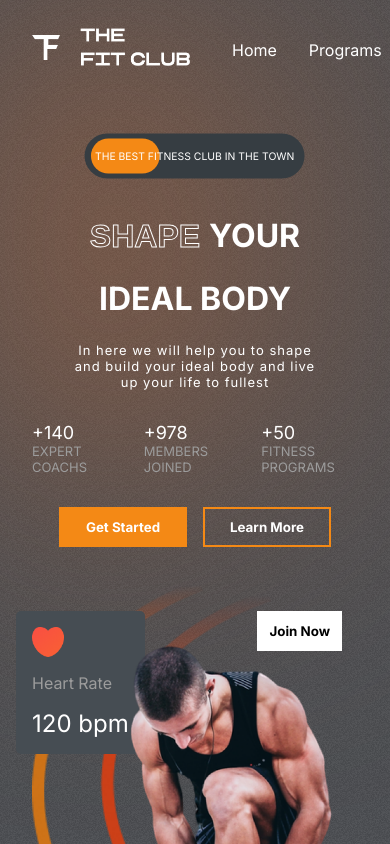
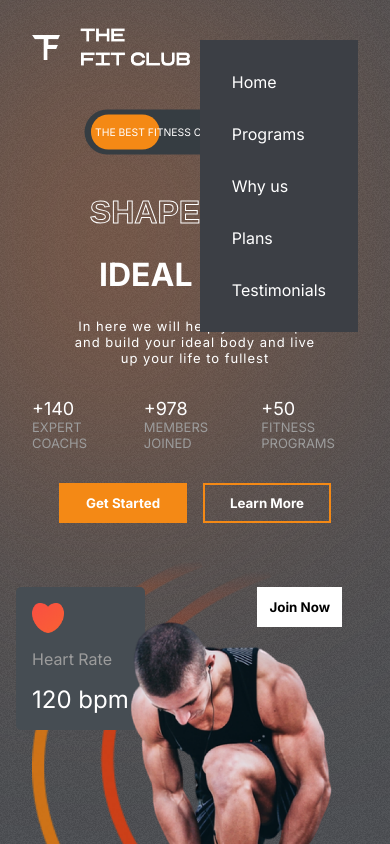
Before and after one commit to ZahaAnass/Gym-website, a React (Create React App) app: page / in a window 390 px wide. Shown: the top 844 px of the page. Built offline with nearby package versions, Linux system fonts and the light colour scheme.

Commit message:
add responsive styles for mobile menu with animations

```diff
--- a/src/components/Header/Header.css
+++ b/src/components/Header/Header.css
@@ -19,3 +19,17 @@
     cursor: pointer;
     color: var(--orange);
 }
+
+@media screen and (max-width: 768px) {
+    .header>:nth-child(2){
+        position: fixed;
+        right: 2rem;
+        z-index: 99;
+    }
+
+    .header-menu{
+        flex-direction: column;
+        background-color: var(--appColor);
+        padding: 2rem;
+    }
+}
```
